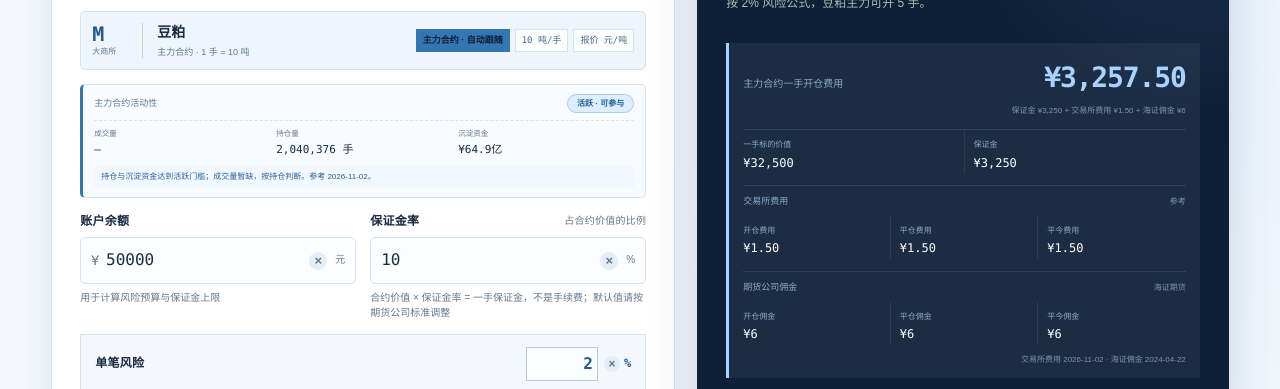
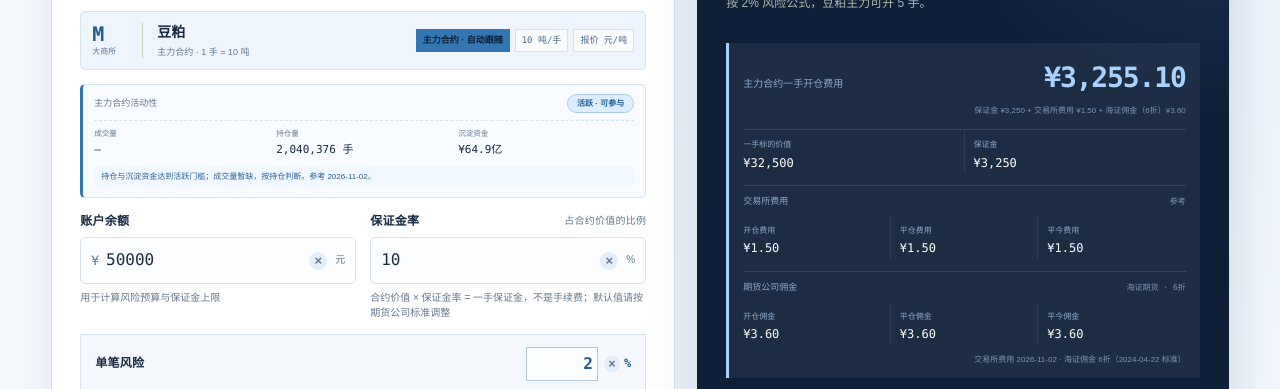
Before and after one commit to hahaclaw/cangheng-futures-position-calculator, a website with bundled scripts: page src/index.html in a window 1280 px wide. Shown: the part 411-800 px from the top of the page. Built offline with nearby package versions, Linux system fonts and the light colour scheme.

Commit message:
feat: apply 60 percent Haizheng commission discount

```diff
--- a/src/assets/app.js
+++ b/src/assets/app.js
@@ -10,7 +10,12 @@ import { calculatePosition } from "./calculator.js";
 import { fetchMainQuote } from "./quotes.js";
 import { REFERENCE_PRICES, REFERENCE_PRICE_AS_OF } from "./reference-prices.js";
 import { getTradingHours } from "./trading-hours.js";
-import { feeForLot, getFeeRule } from "./fees.js";
+import {
+  FEE_DISCOUNT_LABEL,
+  commissionForLot,
+  feeForLot,
+  getFeeRule,
+} from "./fees.js";
 import {
   EXCHANGE_FEE_AS_OF,
   exchangeFeeForLot,
@@ -439,17 +444,17 @@ function readForm() {
     ? null
     : exchangeRule.missing
       ? feePerLot
-      : Math.max(feePerLot - exchangeOpen, 0);
+      : commissionForLot(feePerLot, exchangeOpen);
   const commissionClose = feeRule.missing
     ? null
     : exchangeRule.missing
       ? feeClosePerLot
-      : Math.max(feeClosePerLot - exchangeClose, 0);
+      : commissionForLot(feeClosePerLot, exchangeClose);
   const commissionToday = feeRule.missing
     ? null
     : exchangeRule.missing
       ? feeCloseTodayPerLot
-      : Math.max(feeCloseTodayPerLot - exchangeToday, 0);
+      : commissionForLot(feeCloseTodayPerLot, exchangeToday);
   return {
     ...position,
     feeRule,
@@ -531,13 +536,13 @@ function renderResult(data) {
   writeFee(dom.resultFeePerLot, data.commissionOpen, feeMissing);
   writeFee(dom.resultFeeClose, data.commissionClose, feeMissing);
   writeFee(dom.resultFeeCloseToday, data.commissionToday, feeMissing);
-  dom.feeSource.textContent = `交易所费用 ${EXCHANGE_FEE_AS_OF} · 海证佣金 ${data.feeRule.asOf}`;
+  dom.feeSource.textContent = `交易所费用 ${EXCHANGE_FEE_AS_OF} · 海证佣金 ${FEE_DISCOUNT_LABEL}（${data.feeRule.asOf} 标准）`;
   dom.resultCostNote.textContent = hasPrice
     ? feeMissing
       ? `保证金 ${money(data.marginPerLot)} + 交易所费用 ${money(data.exchangeOpen)} + 海证佣金未公布`
       : exchangeMissing
         ? `保证金 ${money(data.marginPerLot)} + 海证佣金 ${money(data.feePerLot)}（含交易所费用）`
-        : `保证金 ${money(data.marginPerLot)} + 交易所费用 ${money(data.exchangeOpen)} + 海证佣金 ${money(data.commissionOpen)}`
+        : `保证金 ${money(data.marginPerLot)} + 交易所费用 ${money(data.exchangeOpen)} + 海证佣金（${FEE_DISCOUNT_LABEL}）${money(data.commissionOpen)}`
     : "输入主力合约价格后自动计算";
   dom.mobileResultLots.textContent = data.isValid
     ? `${data.lots} 手`
@@ -737,14 +742,14 @@ function copyResult() {
     `一手标的价值：${money(data.contractValue)}`,
     `保证金率：${number(data.marginRate * 100, 2)}%；一手保证金：${money(data.marginPerLot)}`,
     `交易所费用——开仓：${exchangeText(data.exchangeOpen)}；平仓：${exchangeText(data.exchangeClose)}；平今：${exchangeText(data.exchangeToday)}`,
-    `海证期货佣金——开仓：${commissionText(data.commissionOpen)}；平仓：${commissionText(data.commissionClose)}；平今：${commissionText(data.commissionToday)}`,
-    `一手开仓费用：${money(data.totalCost)}（保证金 + 交易所开仓费用 + 海证开仓佣金；平仓另计）`,
+    `海证期货佣金（${FEE_DISCOUNT_LABEL}）——开仓：${commissionText(data.commissionOpen)}；平仓：${commissionText(data.commissionClose)}；平今：${commissionText(data.commissionToday)}`,
+    `一手开仓费用：${money(data.totalCost)}（保证金 + 交易所开仓费用 + 海证开仓佣金 ${FEE_DISCOUNT_LABEL}；平仓另计）`,
     `每手风险：${money(data.riskPerLot)}；按图公式手数：${data.riskLots}；保证金可覆盖：${data.marginLots} 手`,
     data.marginShortfall
       ? `公式结果：${data.lots} 手；但保证金不足，实际应降至 ${data.marginLots} 手或增加保证金。`
       : `公式结果：${data.lots} 手；占用保证金：${money(data.usedMargin)}；剩余可用：${money(data.remaining)}`,
     "",
-    `参数基准：${DATA_AS_OF}；交易所费用参考：${EXCHANGE_FEE_AS_OF}；海证佣金参考：${data.feeRule.asOf}。实际费用以交易所和开户期货公司为准。`,
+    `参数基准：${DATA_AS_OF}；交易所费用参考：${EXCHANGE_FEE_AS_OF}；海证佣金按 ${data.feeRule.asOf} 标准 ${FEE_DISCOUNT_LABEL}。实际费用以交易所和开户期货公司为准。`,
   ].join("\n");
 
   const finish = () => toast("计算明细已复制");
--- a/src/assets/fees.js
+++ b/src/assets/fees.js
@@ -7,12 +7,15 @@
  *
  * 手续费分两种：固定金额（元/手）或成交额比例（万分之几）。
  * 表中“平今免收”记为 0，页面显示“无”；“开平减半”按开仓标准的一半计算。
+ * 页面按（公司标准 − 交易所费用）× 6 折计算实际佣金。
  * 实际佣金因客户协商、合约月份和交易所调整而异，页面仅作参考。
  */
 
 export const FEE_PROVIDER = "海证期货";
 export const FEE_AS_OF = "2024-04-22";
 export const FEE_INCLUDES_EXCHANGE = true;
+export const FEE_DISCOUNT = 0.6;
+export const FEE_DISCOUNT_LABEL = "6折";
 
 // 海证官网 2024 标准未单列这些新品种，页面显示“未公布”。
 export const FEE_MISSING = new Set(["ad", "op", "pr", "pl", "lg", "bz", "ps", "pd", "pt"]);
@@ -201,3 +204,9 @@ export function feeForLot(rule, contractValue, kind = "open") {
   const value = rule[kind] ?? 0;
   return rule.type === "rate" ? contractValue * value : value;
 }
+
+/** 海证公司标准扣除交易所费用后，按折扣计算实际佣金。 */
+export function commissionForLot(companyFee, exchangeFee, discount = FEE_DISCOUNT) {
+  const commission = Math.max(Number(companyFee) - Number(exchangeFee), 0);
+  return commission * discount;
+}
--- a/src/index.html
+++ b/src/index.html
@@ -332,9 +332,9 @@
             <div class="result-cost">
               <div class="result-cost-main">
                 <span>主力合约一手开仓费用</span>
-                <strong id="result-total-cost">¥3,257.50</strong>
+                <strong id="result-total-cost">¥3,255.10</strong>
               </div>
-              <small id="result-cost-note">保证金 ¥3,250 + 交易所费用 ¥1.50 + 海证佣金 ¥6.00</small>
+              <small id="result-cost-note">保证金 ¥3,250 + 交易所费用 ¥1.50 + 海证佣金（6折）¥3.60</small>
               <dl class="result-cost-lines">
                 <div>
                   <dt>一手标的价值</dt>
@@ -365,23 +365,23 @@
               </dl>
               <div class="fee-head">
                 <span>期货公司佣金</span>
-                <small>海证期货</small>
+                <small>海证期货 · 6折</small>
               </div>
               <dl class="result-fee-lines">
                 <div>
                   <dt>开仓佣金</dt>
-                  <dd id="result-fee-per-lot">¥6.00</dd>
+                  <dd id="result-fee-per-lot">¥3.60</dd>
                 </div>
                 <div>
                   <dt>平仓佣金</dt>
-                  <dd id="result-fee-close">¥6.00</dd>
+                  <dd id="result-fee-close">¥3.60</dd>
                 </div>
                 <div>
                   <dt>平今佣金</dt>
-                  <dd id="result-fee-close-today">¥6.00</dd>
+                  <dd id="result-fee-close-today">¥3.60</dd>
                 </div>
               </dl>
-              <small class="fee-source" id="fee-source">交易所费用 2026-11-02 · 海证佣金 2024-04-22</small>
+              <small class="fee-source" id="fee-source">交易所费用 2026-11-02 · 海证佣金 6折（2024-04-22 标准）</small>
             </div>
 
             <dl class="result-metrics">
@@ -545,7 +545,7 @@
         <p class="data-note">
           合约单位与报价单位依据交易所合约规则；保证金率为期货公司公示口径的参考值（数据基准日
           <time datetime="2026-10-12">2026-10-12</time>），会随行情和合约月份调整。实际标准请以开户期货公司为准。
-          交易所费用参考 <a href="http://openctp.cn/fees.html" target="_blank" rel="noopener">OpenCTP</a> 公开数据（数据基准日 <time datetime="2026-11-02">2026-11-02</time>）；期货公司佣金采用<a href="https://m.hicend.com.cn/h5/CommonArticleDetail/11493" target="_blank" rel="noopener">海证期货官网公司标准</a>（数据基准日 <time datetime="2024-04-22">2024-04-22</time>，含代缴交易所手续费）。页面按“海证公司标准 − 交易所费用”拆分佣金，避免重复计算；平今免收显示“无”，未公布项目显示“未公布”。
+          交易所费用参考 <a href="http://openctp.cn/fees.html" target="_blank" rel="noopener">OpenCTP</a> 公开数据（数据基准日 <time datetime="2026-11-02">2026-11-02</time>）；期货公司佣金采用<a href="https://m.hicend.com.cn/h5/CommonArticleDetail/11493" target="_blank" rel="noopener">海证期货官网公司标准</a>（数据基准日 <time datetime="2024-04-22">2024-04-22</time>，含代缴交易所手续费）。页面按“（海证公司标准 − 交易所费用）× 6 折”计算实际佣金，避免重复计算；平今免收显示“无”，未公布项目显示“未公布”。
           活动性快照取 OpenCTP 2026-11-02 持仓量最大的合约；成交量优先使用实时行情，缺失时显示“—”。沉淀资金按“持仓量 × 参考价 × 合约乘数 × 保证金率”估算，并采用持仓量 2 万/10 万手、沉淀资金 2 亿/10 亿元、成交量 2 千/1 万手的严格阈值判断活跃度。
           实时行情读取主连，主力换月后自动跟随；参考价和活动性快照每个交易日 08:30 自动刷新。取价失败时使用最近参考价并在价格下方标注时间。少数无主力连续行情的品种需手动输入价格。
         </p>
@@ -620,7 +620,7 @@
       </div>
       <div class="mobile-result-metric">
         <span>一手开仓费用</span>
-        <strong id="mobile-result-margin">¥3,257.50</strong>
+        <strong id="mobile-result-margin">¥3,255.10</strong>
       </div>
       <button class="mobile-result-view" id="mobile-result-view" type="button">结果详情</button>
     </div>
```
Also changed, not shown: tests/fees.test.mjs (+9 -0 lines), README.md.
